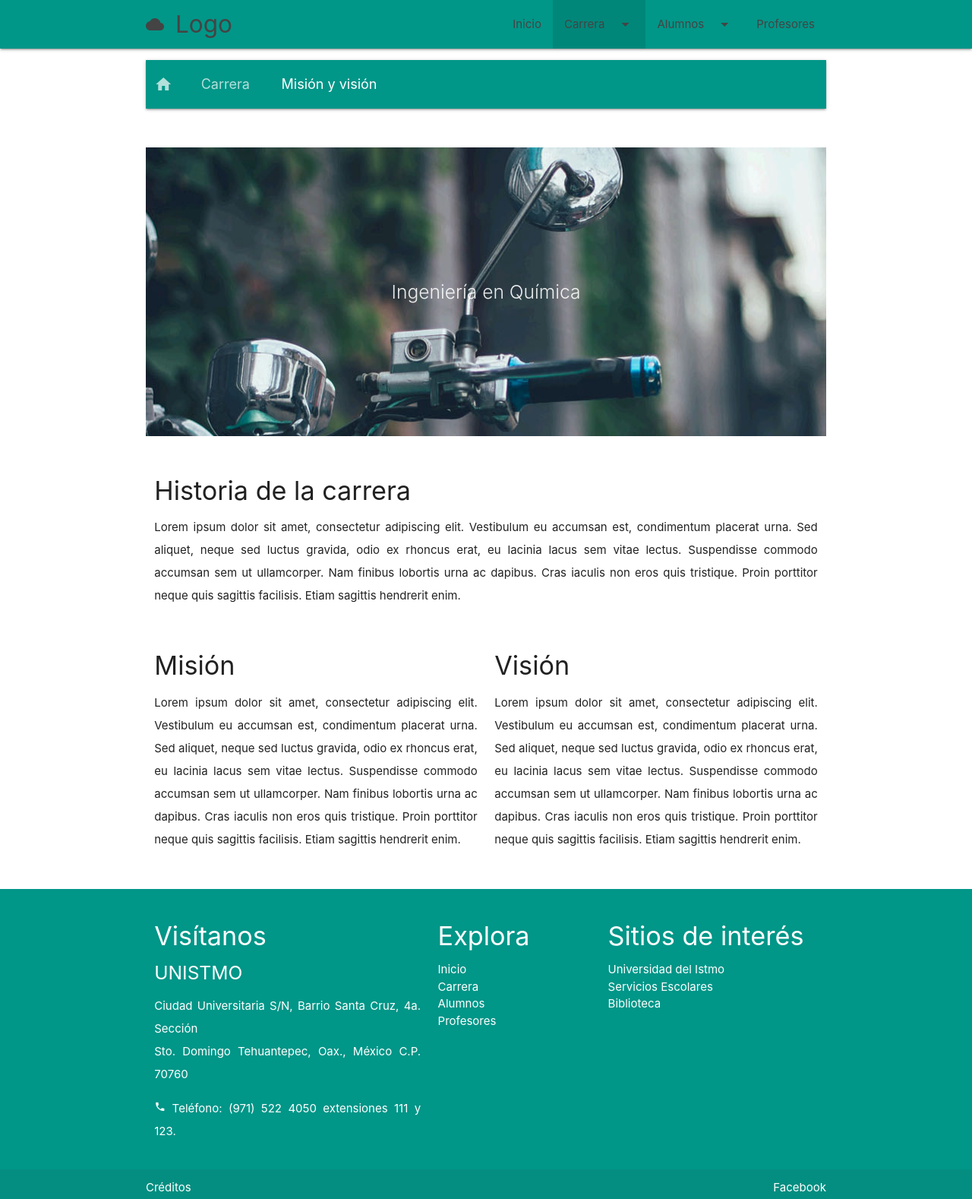
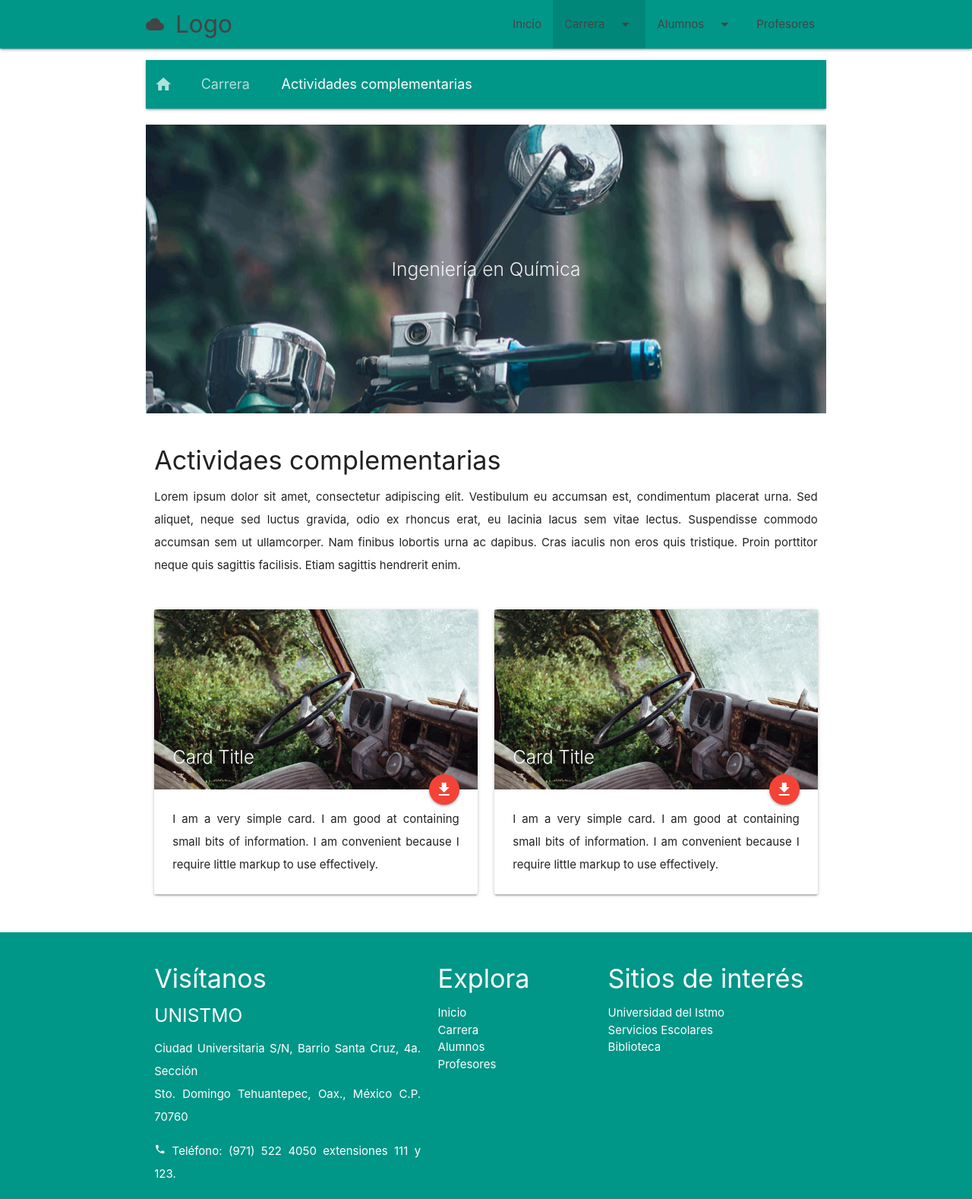
Before and after one commit to mqrcoann/mqrcoann.github.io, a plain HTML site: page carrera_actividades.html in a window 1280 px wide. Shown: the top 1578 px of the page at 76% size. Drawn offline with nearby package versions, Linux system fonts and the light colour scheme.

Commit message:
Actualiza carrera actividades

```diff
--- a/carrera_actividades.html
+++ b/carrera_actividades.html
@@ -76,18 +76,13 @@
           <div class="nav-wrapper teal">
             <div class="col s12">
               <a href="index.html" class="breadcrumb"><i class="material-icons">home</i></a>
-              <a class="breadcrumb">Carrera</a>
-              <a class="breadcrumb">Misión y visión</a>
+              <a href="carrera_mv.html" class="breadcrumb">Carrera</a>
+              <a class="breadcrumb">Actividades complementarias</a>
             </div>
           </div>
         </nav>
       </div>
-    </div>
-  </div>
-
-  <!-- imagen de bienvenida -->
-  <div class=" container">
-    <div class="section">
+      <div class="row">
         <div class="parallax-container valign-wrapper">
           <div class="section no-pad-bot">
             <div class="container">
@@ -99,29 +94,40 @@
           <div class="parallax"><img src="images/index/background1.jpg" alt="Informacion Carrera"></div>
         </div>
       </div>
-  </div>
 
-  <!-- body -->
-  <div class="container">
-    <div class="section">
       <div class="row">
         <div class="col s12 l12">
-          <h4>Historia de la carrera</h4>
+          <h4>Actividaes complementarias</h4>
           <p>Lorem ipsum dolor sit amet, consectetur adipiscing elit. Vestibulum eu accumsan est, condimentum placerat urna. Sed aliquet, neque sed luctus gravida, odio ex rhoncus erat, eu lacinia lacus sem vitae lectus. Suspendisse commodo accumsan sem ut ullamcorper. Nam finibus lobortis urna ac dapibus. Cras iaculis non eros quis tristique. Proin porttitor neque quis sagittis facilisis. Etiam sagittis hendrerit enim.</p>
         </div>
       </div>
       <!-- fila  -->
      <div class="row">
-        <div class="col s12 l6">
-          <h4>Misión</h4>
-          <p>Lorem ipsum dolor sit amet, consectetur adipiscing elit. Vestibulum eu accumsan est, condimentum placerat urna. Sed aliquet, neque sed luctus gravida, odio ex rhoncus erat, eu lacinia lacus sem vitae lectus. Suspendisse commodo accumsan sem ut ullamcorper. Nam finibus lobortis urna ac dapibus. Cras iaculis non eros quis tristique. Proin porttitor neque quis sagittis facilisis. Etiam sagittis hendrerit enim.</p>
+      <div class="col s12 m6">
+        <div class="card">
+          <div class="card-image">
+            <img src="images/index/background2.jpg">
+            <span class="card-title">Card Title</span>
+            <a class="btn-floating halfway-fab waves-effect waves-light red"><i class="material-icons">file_download</i></a>
           </div>
-        <div class="col s12 l6">
-          <h4>Visión</h4>
-          <p>Lorem ipsum dolor sit amet, consectetur adipiscing elit. Vestibulum eu accumsan est, condimentum placerat urna. Sed aliquet, neque sed luctus gravida, odio ex rhoncus erat, eu lacinia lacus sem vitae lectus. Suspendisse commodo accumsan sem ut ullamcorper. Nam finibus lobortis urna ac dapibus. Cras iaculis non eros quis tristique. Proin porttitor neque quis sagittis facilisis. Etiam sagittis hendrerit enim.</p>
+          <div class="card-content">
+            <p>I am a very simple card. I am good at containing small bits of information. I am convenient because I require little markup to use effectively.</p>
           </div>
         </div>
-
+      </div>
+      <div class="col s12 m6">
+        <div class="card">
+          <div class="card-image">
+            <img src="images/index/background2.jpg">
+            <span class="card-title">Card Title</span>
+            <a class="btn-floating halfway-fab waves-effect waves-light red"><i class="material-icons">file_download</i></a>
+          </div>
+          <div class="card-content">
+            <p>I am a very simple card. I am good at containing small bits of information. I am convenient because I require little markup to use effectively.</p>
+          </div>
+        </div>
+      </div>
+     </div>
     </div>
   </div>
 
```
Lines whose indentation alone changed are shown as unchanged.
